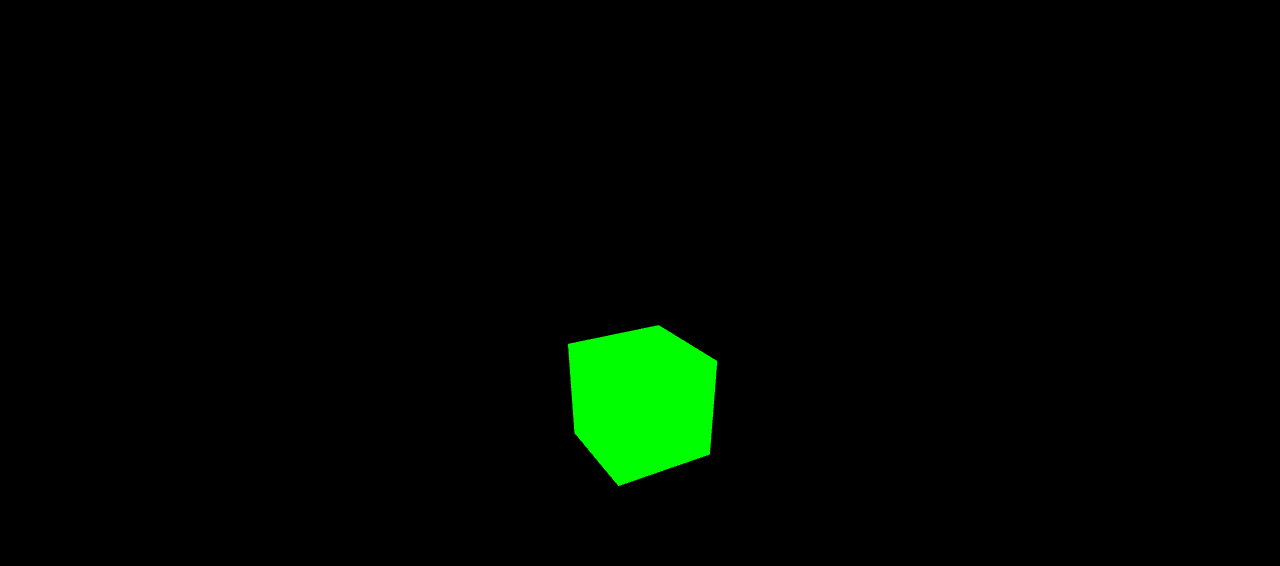
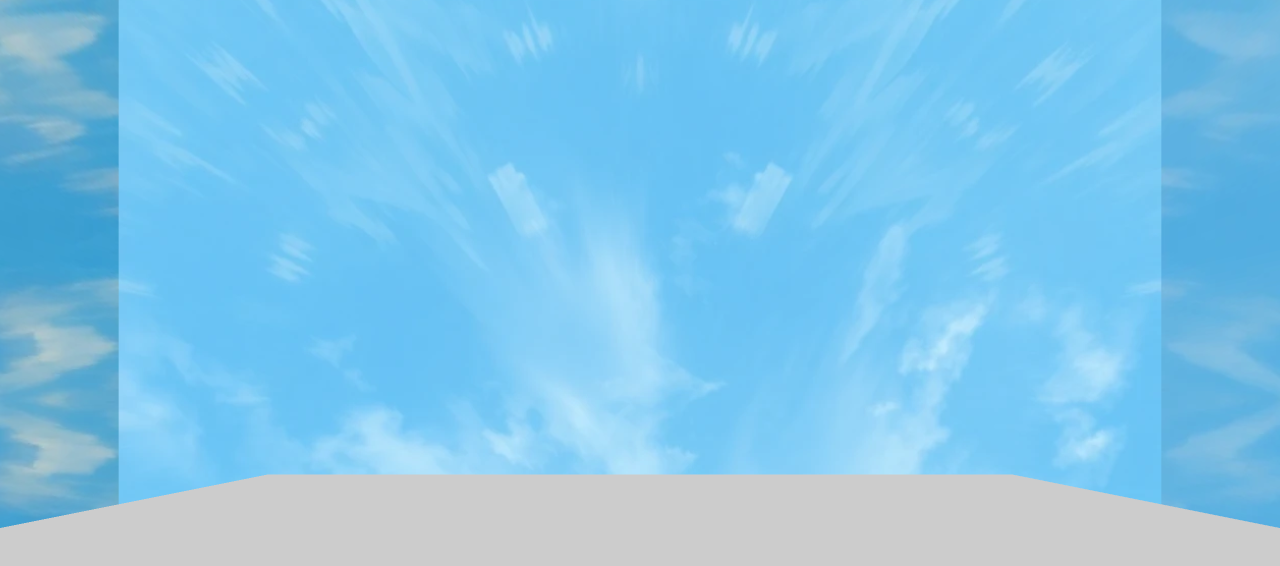
Before and after one commit to websimapi/websim-three-js-scene-2, a plain HTML site: page index.html in a window 1280 px wide. Drawn offline with nearby package versions, Linux system fonts and the light colour scheme; animation ran at ten frames a second.

Commit message:
v2: remove the rotation and cube and make a flat plain alongside a sky box

```diff
--- a/index.html
+++ b/index.html
@@ -30,21 +30,30 @@
         renderer.setSize(window.innerWidth, window.innerHeight);
         renderer.setPixelRatio(window.devicePixelRatio);
 
-        // Add a simple cube
-        const geometry = new THREE.BoxGeometry(1, 1, 1);
-        const material = new THREE.MeshBasicMaterial({ color: 0x00ff00 });
-        const cube = new THREE.Mesh(geometry, material);
-        scene.add(cube);
+        // Add a flat plane
+        const planeGeometry = new THREE.PlaneGeometry(100, 100); // Large plane
+        const planeMaterial = new THREE.MeshBasicMaterial({ color: 0xcccccc, side: THREE.DoubleSide });
+        const plane = new THREE.Mesh(planeGeometry, planeMaterial);
+        plane.rotation.x = -Math.PI / 2; // Rotate the plane to be horizontal
+        scene.add(plane);
+
+        // Add a skybox
+        const loader = new THREE.CubeTextureLoader();
+        const textureUrls = [
+            'posx.png', 'negx.png',
+            'posy.png', 'negy.png',
+            'posz.png', 'negz.png'
+        ];
+        loader.load(textureUrls, (cubeTexture) => {
+            scene.background = cubeTexture;
+        });
 
         // Position camera
-        camera.position.z = 5;
+        camera.position.set(0, 10, 20); // Move camera up and back to see the plane
 
         // Animation loop
         function animate() {
             requestAnimationFrame(animate);
-
-            cube.rotation.x += 0.01;
-            cube.rotation.y += 0.01;
 
             renderer.render(scene, camera);
         }
```
Also changed, not shown: negx.png (added), negy.png (added), negz.png (added), posx.png (added), posy.png (added), posz.png (added).
